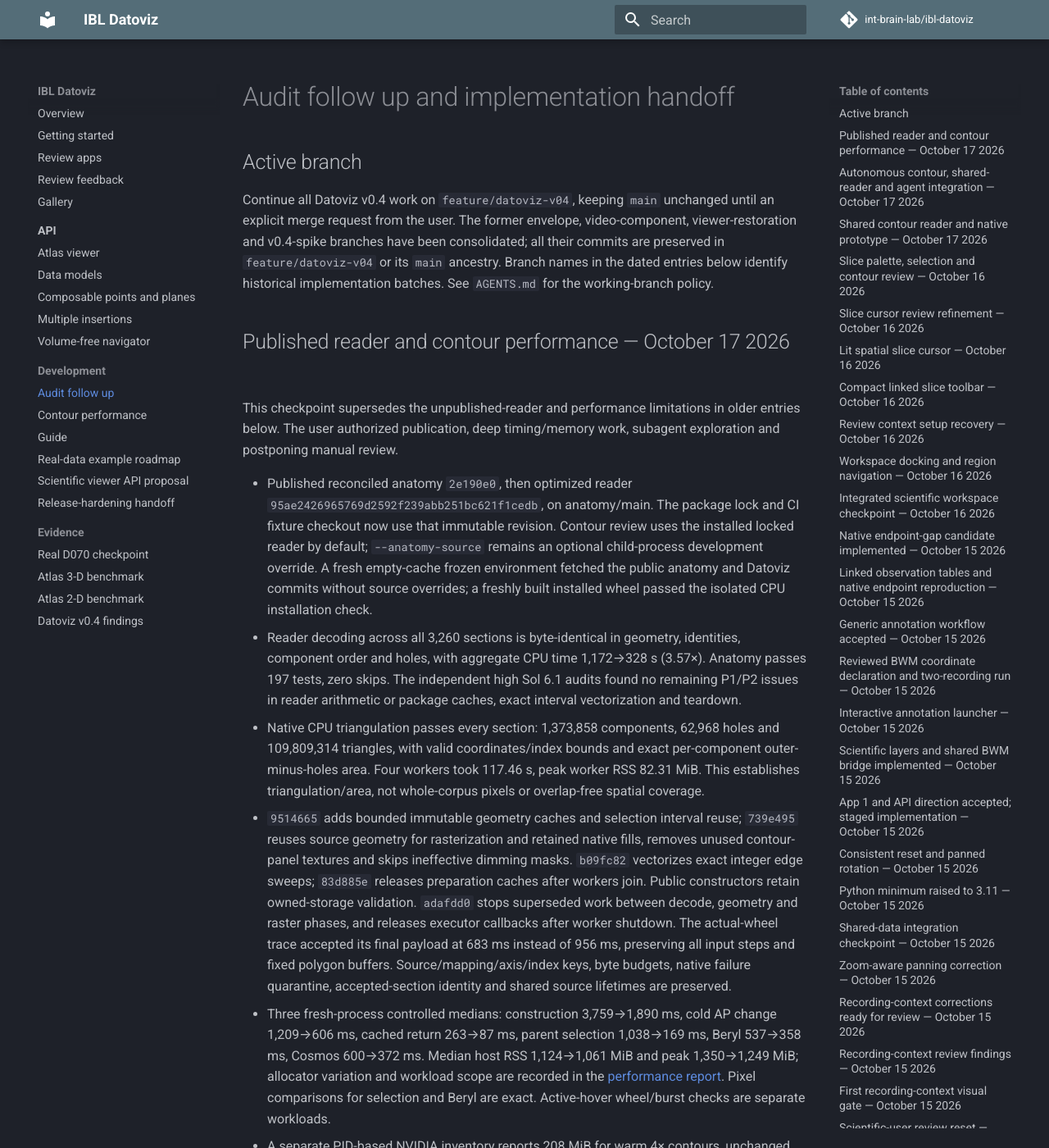
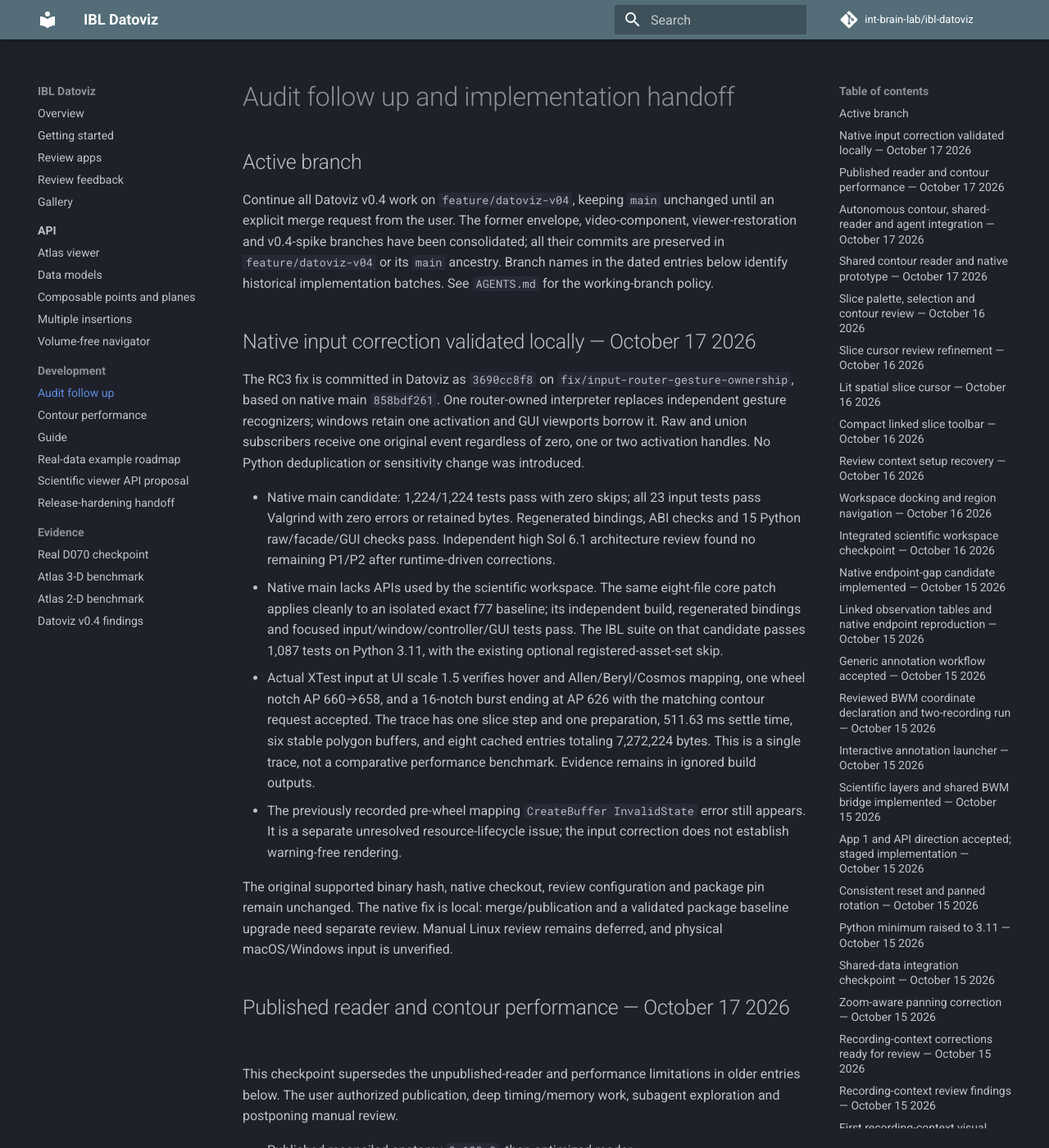
Before and after one commit to int-brain-lab/ibl-datoviz, an MkDocs documentation site: the page built from docs/NEXT_STEPS.md, in a window 1280 px wide and 1400 px high. Shown: the whole window at 82% size. Built offline with MkDocs 1.6.1 and Material for MkDocs 9.7.7, drawn with Linux system fonts in a browser that asks for light colours; comment, search, counter and statistics services are not loaded.

Commit message:
Record isolated native input fix validation and remaining gates

```diff
--- a/docs/NEXT_STEPS.md
+++ b/docs/NEXT_STEPS.md
@@ -8,6 +8,39 @@ video-component, viewer-restoration and v0.4-spike branches have been consolidat
 all their commits are preserved in `feature/datoviz-v04` or its `main` ancestry.
 Branch names in the dated entries below identify historical implementation batches.
 See `AGENTS.md` for the working-branch policy.
+
+## Native input correction validated locally — October 17 2026
+
+The RC3 fix is committed in Datoviz as `3690cc8f8` on
+`fix/input-router-gesture-ownership`, based on native main `858bdf261`.
+One router-owned interpreter replaces independent gesture recognizers; windows
+retain one activation and GUI viewports borrow it. Raw and union subscribers
+receive one original event regardless of zero, one or two activation handles.
+No Python deduplication or sensitivity change was introduced.
+
+- Native main candidate: 1,224/1,224 tests pass with zero skips; all 23 input
+  tests pass Valgrind with zero errors or retained bytes. Regenerated bindings,
+  ABI checks and 15 Python raw/facade/GUI checks pass. Independent high Sol 6.1
+  architecture review found no remaining P1/P2 after runtime-driven corrections.
+- Native main lacks APIs used by the scientific workspace. The same eight-file
+  core patch applies cleanly to an isolated exact f77 baseline; its independent
+  build, regenerated bindings and focused input/window/controller/GUI tests pass.
+  The IBL suite on that candidate passes 1,087 tests on Python 3.11, with the
+  existing optional registered-asset-set skip.
+- Actual XTest input at UI scale 1.5 verifies hover and Allen/Beryl/Cosmos mapping,
+  one wheel notch AP 660→658, and a 16-notch burst ending at AP 626 with the
+  matching contour request accepted. The trace has one slice step and one
+  preparation, 511.63 ms settle time, six stable polygon buffers, and eight
+  cached entries totaling 7,272,224 bytes. This is a single trace, not a
+  comparative performance benchmark. Evidence remains in ignored build outputs.
+- The previously recorded pre-wheel mapping `CreateBuffer InvalidState` error
+  still appears. It is a separate unresolved resource-lifecycle issue; the
+  input correction does not establish warning-free rendering.
+
+The original supported binary hash, native checkout, review configuration and
+package pin remain unchanged. The native fix is local: merge/publication and a
+validated package baseline upgrade need separate review. Manual Linux review
+remains deferred, and physical macOS/Windows input is unverified.
 
 ## Published reader and contour performance — October 17 2026
 
```
